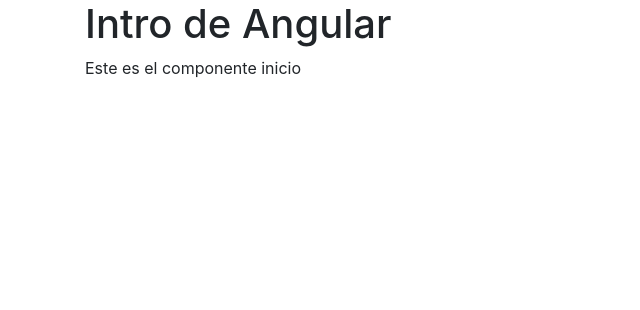
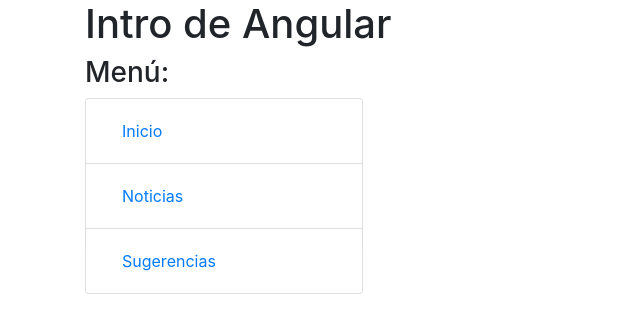
Before and after one commit to Spekks/02---introApp, an Angular app: page /menu in a window 1280 px wide. Before the commit this address led to /inicio. Shown: the top 310 px of the page, without its empty margins (0-640 px from the left). Built offline with nearby package versions, Linux system fonts and the light colour scheme.

Commit message:
Viernes 2/10. Tarea menu

```diff
--- a/src/app/app-routing.module.ts
+++ b/src/app/app-routing.module.ts
@@ -4,6 +4,7 @@
 import { InicioComponent } from './pages/inicio/inicio.component';
 import { NoticiasComponent } from './pages/noticias/noticias.component';
 import { SugerenciasComponent } from './pages/sugerencias/sugerencias.component';
+import { MenuComponent } from './components/menu/menu.component';
 
 const routes: Routes = [
 
@@ -20,6 +21,11 @@
   {
     path: 'sugerencias',
     component: SugerenciasComponent,
+  },
+
+  {
+    path: 'menu',
+    component: MenuComponent,
   },
 
   {
--- a/src/app/app.module.ts
+++ b/src/app/app.module.ts
@@ -6,13 +6,15 @@
 import { NoticiasComponent } from './pages/noticias/noticias.component';
 import { SugerenciasComponent } from './pages/sugerencias/sugerencias.component';
 import { AppRoutingModule } from './app-routing.module';
+import { MenuComponent } from './components/menu/menu.component';
 
 @NgModule({
   declarations: [
     AppComponent,
     InicioComponent,
     NoticiasComponent,
-    SugerenciasComponent
+    SugerenciasComponent,
+    MenuComponent
   ],
   imports: [
     BrowserModule,
--- /dev/null
+++ b/src/app/components/menu/menu.component.html
@@ -0,0 +1,6 @@
+<h3>Menú:</h3>
+<ul class="nav flex-column list-group">
+    <li class="nav-item list-group-item w-25"><a class="nav-link text-left" href="inicio">Inicio</a></li>
+    <li class="nav-item list-group-item w-25"><a class="nav-link text-left" href="noticias">Noticias</a></li>
+    <li class="nav-item list-group-item w-25"><a class="nav-link text-left" href="sugerencias">Sugerencias</a></li>
+</ul>
--- /dev/null
+++ b/src/app/components/menu/menu.component.ts
@@ -0,0 +1,15 @@
+import { Component, OnInit } from '@angular/core';
+
+@Component({
+  selector: 'app-menu',
+  templateUrl: './menu.component.html',
+  styleUrls: ['./menu.component.css']
+})
+export class MenuComponent implements OnInit {
+
+  constructor() { }
+
+  ngOnInit(): void {
+  }
+
+}
--- a/src/app/pages/inicio/inicio.component.html
+++ b/src/app/pages/inicio/inicio.component.html
@@ -1 +1,3 @@
 <p>Este es el componente inicio</p>
+
+<a class="nav-link btn btn-primary btn-sm w-25" href="menu">Menú de opciones</a>
--- a/src/app/pages/noticias/noticias.component.html
+++ b/src/app/pages/noticias/noticias.component.html
@@ -1 +1,3 @@
 <p>Este es el componente noticias</p>
+
+<a class="nav-link btn btn-primary btn-sm w-25" href="inicio">Volver</a>
--- a/src/app/pages/sugerencias/sugerencias.component.html
+++ b/src/app/pages/sugerencias/sugerencias.component.html
@@ -1 +1,3 @@
 <p>Este es el componente sugerencias</p>
+
+<a class="nav-link btn btn-primary btn-sm w-25" href="inicio">Volver</a>
```
Also changed, not shown: src/app/components/menu/menu.component.css (added), 1 other file (tests, documents, lock files or other folders).
